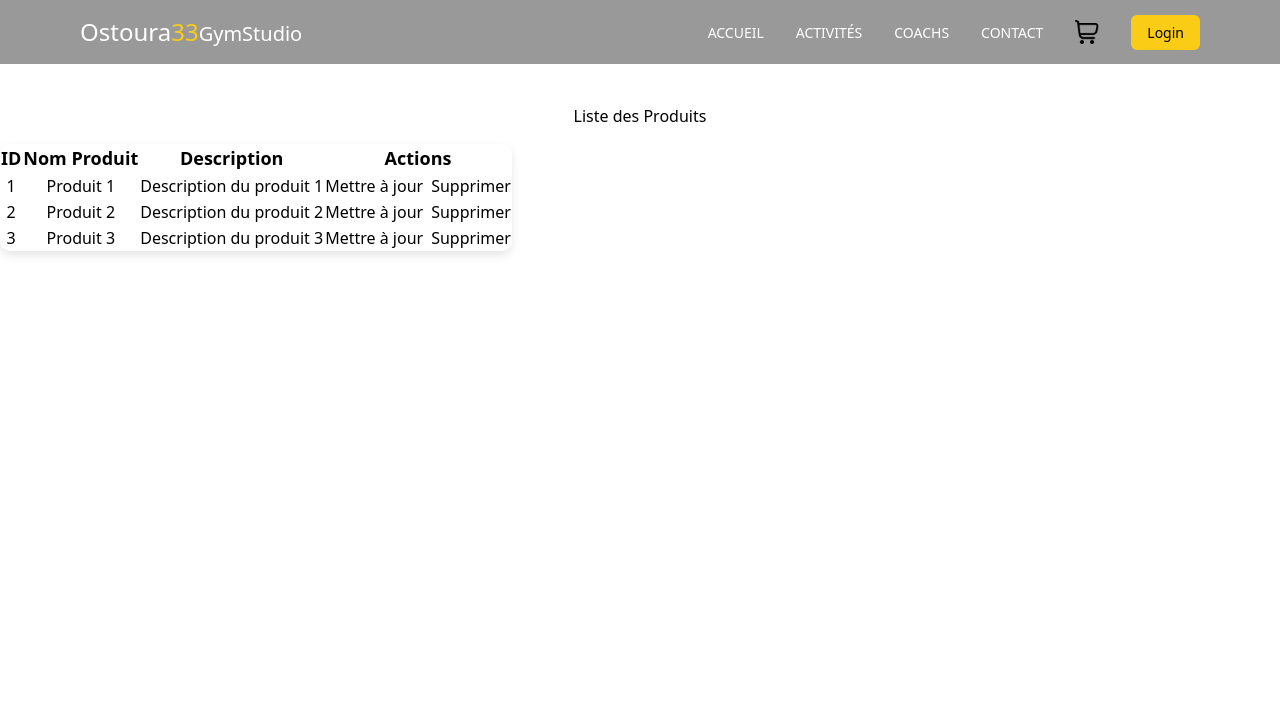
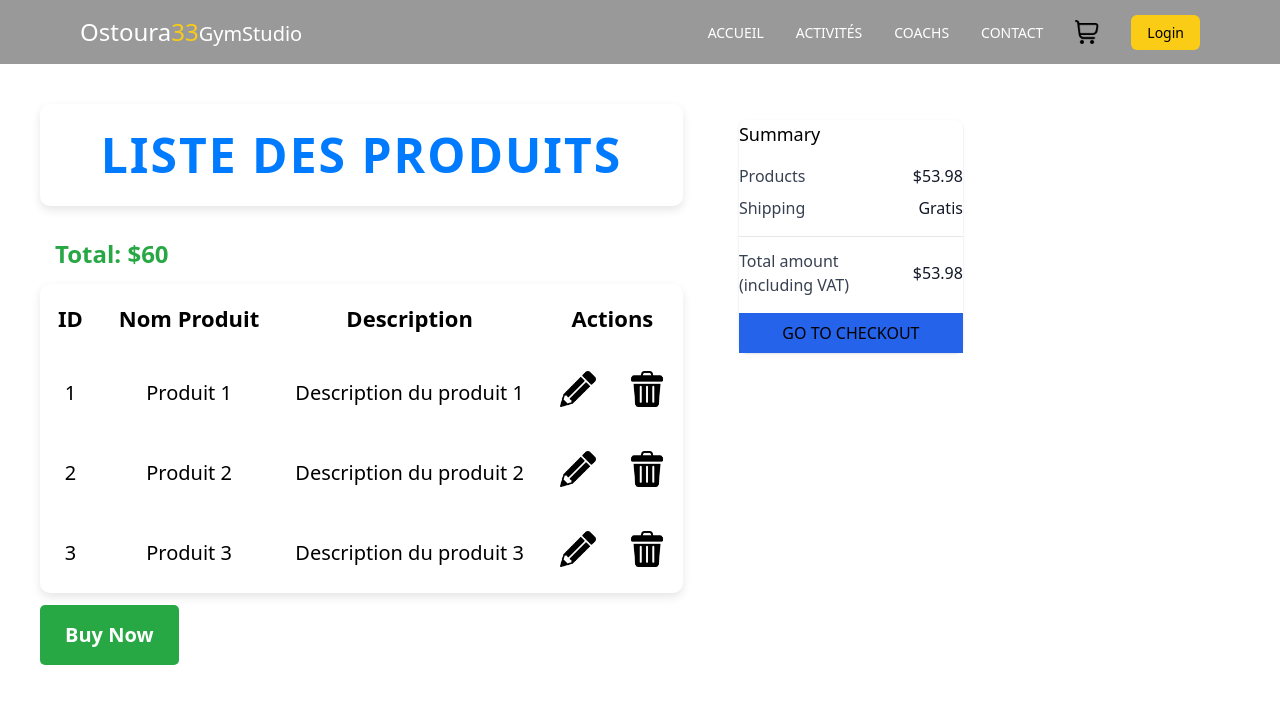
Before and after one commit to ProjetSpringBoot/GestionSalleDeSport, a React (Create React App) app in the folder Client/: page /ShoppingCart in a window 1280 px wide. Shown: the top 704 px of the page. Built offline with nearby package versions, Linux system fonts and the light colour scheme.

Commit message:
shopping card

```diff
--- a/Client/src/Components/ShoppingCart.js
+++ b/Client/src/Components/ShoppingCart.js
@@ -1,12 +1,52 @@
 import React, { useState } from 'react';
-import { Button, Table } from 'react-bootstrap';
+import { Table, Button, Card } from 'react-bootstrap';
 import Navbar from './NavBar';
+import TrashIcon from '../drawable/trash-can.png';
+import pencilIcon from '../drawable/pencil.png';
+
+const CheckoutSummary = () => {
+  return (
+    <div className="w-64 p-4">
+      <Card className="bg-white rounded-lg shadow">
+        <Card.Body>
+          <Card.Title className="text-lg font-medium mb-4">Summary</Card.Title>
+
+          <div className="space-y-2 mb-4">
+            <div className="flex justify-between items-center">
+              <span className="text-gray-700">Products</span>
+              <span className="text-gray-900">${53.98}</span>
+            </div>
+
+            <div className="flex justify-between items-center">
+              <span className="text-gray-700">Shipping</span>
+              <span className="text-gray-900">Gratis</span>
+            </div>
+          </div>
+
+          <div className="pt-3 border-t border-gray-200">
+            <div className="flex justify-between items-center mb-4">
+              <span className="text-gray-700">Total amount<br />(including VAT)</span>
+              <span className="text-gray-900 font-medium">${53.98}</span>
+            </div>
+
+            <Button
+              variant="primary"
+              className="w-full py-2 bg-blue-600 hover:bg-blue-700"
+            >
+              GO TO CHECKOUT
+            </Button>
+          </div>
+        </Card.Body>
+      </Card>
+    </div>
+  );
+};
 
 const ShoppingCart = () => {
   const [products, setProducts] = useState([
-    { id: 1, name: 'Produit 1', description: 'Description du produit 1' },
-    { id: 2, name: 'Produit 2', description: 'Description du produit 2' },
-    { id: 3, name: 'Produit 3', description: 'Description du produit 3' }
+    { id: 1, name: 'Produit 1', description: 'Description du produit 1', price: 10 },
+    { id: 2, name: 'Produit 2', description: 'Description du produit 2', price: 20 },
+    { id: 3, name: 'Produit 3', description: 'Description du produit 3', price: 30 }
   ]);
 
   const handleDelete = (id) => {
@@ -17,13 +57,35 @@ const ShoppingCart = () => {
     alert(`Mettre à jour le produit avec ID ${id}`);
   };
 
+  const handleBuy = () => {
+    alert('Achats effectués!');
+  };
+
+  // Calculate the total price of all products in the cart
+  const totalPrice = products.reduce((total, product) => total + product.price, 0);
+
   return (
-    <div >
-      <Navbar/>
-    <div className="container mt-10 d-flex justify-content-center align-items-center" style={{ height: '100vh' }}>
-      <h2 className="text-center mb-4 text-primary font-weight-bold">Liste des Produits</h2>
-      <Table striped bordered hover responsive className="table-responsive-sm w-75 table-bordered shadow-lg rounded justify-content-center ">
-        <thead className=" text-black">
+    <div>
+      <Navbar />
+      <div className="container-fluid m-10 d-flex justify-content-center align-items-center">
+        <div className="d-flex w-100 justify-content-between align-items-start">
+          <div className="left-section">
+            <h2 className="styled-title">Liste des Produits</h2>
+
+            {/* Create a container for the total price */}
+            <div className="total-container mb-3">
+              <h3 className="total-title">Total: ${totalPrice}</h3>
+            </div>
+
+            <div className="table-container">
+              <Table
+                  striped
+                  bordered
+                  hover
+                  responsive
+                  className="shadow-lg rounded custom-table w-100"
+                >
+                  <thead className="text-black">
                     <tr>
                       <th>ID</th>
                       <th>Nom Produit</th>
@@ -38,33 +100,59 @@ const ShoppingCart = () => {
                         <td>{product.name}</td>
                         <td>{product.description}</td>
                         <td>
-                <Button variant="warning" className="me-2" onClick={() => handleUpdate(product.id)}>Mettre à jour</Button>
-                <Button variant="danger" onClick={() => handleDelete(product.id)}>Supprimer</Button>
+                          <button className="update-btn me-2" onClick={() => handleUpdate(product.id)}>
+                            <img src={pencilIcon} alt="Mettre à jour" className="delete-icon" />
+                          </button>
+
+                          <button className="custom-delete-btn" onClick={() => handleDelete(product.id)}>
+                            <img src={TrashIcon} alt="Supprimer" className="delete-icon icon-spacing" />
+                          </button>
                         </td>
                       </tr>
                     ))}
                   </tbody>
                 </Table>
+                {/* Buy Now button placed below the table */}
+                <Button
+                  variant="primary"
+                  className="mt-3 custom-buy-btn"
+                  onClick={handleBuy}
+                >
+                  Buy Now
+                </Button>
+            </div>
+          </div>
+
+          {/* Checkout Summary on the right */}
+          <div className="right-section">
+            <CheckoutSummary />
+          </div>
+        </div>
+      </div>
 
       <style>{`
+        .icon-spacing {
+          margin-left: 25px;
+        }
+        .container-fluid {
+          max-width: 90%;
+        }
+        .custom-table {
+          font-size: 20px; /* Increased font size for the table */
+        }
         .hover-table-row:hover {
           background-color: #f1f1f1;
           transition: background-color 0.3s ease;
         }
-        .btn-warning:hover {
-          background-color: #e6a900;
-        }
-        .btn-danger:hover {
-          background-color: #c82333;
-        }
         .table th, .table td {
           text-align: center;
+          padding: 18px; /* Increased padding */
         }
         .table th {
-          font-size: 18px;
+          font-size: 22px; /* Increased font size for table header */
         }
         .table td {
-          font-size: 16px;
+          font-size: 20px; /* Increased font size for table data */
         }
         .shadow-lg {
           box-shadow: 0 4px 10px rgba(0, 0, 0, 0.1);
@@ -72,11 +160,101 @@ const ShoppingCart = () => {
         .rounded {
           border-radius: 10px;
         }
-           .table-responsive-sm {
-          max-width: 100%;
+        .delete-icon {
+          width: 36px; /* Increased size for icons */
+          height: 36px;
+        }
+
+        /* Stylish Button */
+        .custom-buy-btn {
+          background-color: #28a745;
+          border: none;
+          color: white;
+          font-size: 20px; /* Increased font size for button */
+          font-weight: bold;
+          padding: 15px 25px; /* Increased padding */
+          border-radius: 5px;
+          transition: all 0.3s ease;
+        }
+
+        .custom-buy-btn:hover {
+          background-color: #218838;
+          transform: scale(1.05);
+          box-shadow: 0 4px 12px rgba(0, 0, 0, 0.1);
+        }
+
+        .custom-buy-btn:focus {
+          outline: none;
+        }
+
+        .custom-buy-btn:active {
+          transform: scale(1);
+        }
+
+        .styled-title {
+          color: #007bff; /* Primary blue color */
+          font-weight: bold; /* Bold font */
+          font-size: 3rem; /* Increased font size */
+          text-transform: uppercase; /* Uppercase letters */
+          letter-spacing: 2px; /* Increased spacing between letters */
+          padding: 15px 25px; /* Larger padding */
+          border-radius: 10px; /* Rounded corners */
+          text-align: center; /* Center text */
+          margin-bottom: 30px; /* Increased space below title */
+          box-shadow: 0 4px 10px rgba(0, 0, 0, 0.1); /* Subtle shadow */
+          transition: all 0.3s ease; /* Smooth transition for hover */
+        }
+
+        /* Hover effect */
+        .styled-title:hover {
+          box-shadow: 0 6px 16px rgba(0, 0, 0, 0.2); /* Stronger shadow on hover */
+        }
+
+        /* Container for the total */
+        .total-container {
+          display: flex;
+          justify-content: flex-start;
+          align-items: center;
+          width: 100%;
+          padding-left: 15px; /* Padding from the left */
+        }
+
+        .total-title {
+          font-size: 24px;
+          font-weight: bold;
+          color: #28a745;
+        }
+
+        /* Layout for left and right sections */
+        .d-flex {
+          display: flex;
+          justify-content: space-between;
+        }
+
+        .left-section {
+          flex: 1;
+          padding-right: 20px;
+        }
+
+        .right-section {
+          width: 300px;
+          padding-left: 20px;
+        }
+
+        /* Responsive adjustments */
+        @media (max-width: 768px) {
+          .styled-title {
+            font-size: 2.5rem; /* Slightly smaller font size on mobile */
+            padding: 12px 20px; /* Smaller padding on mobile */
+          }
+          .custom-table {
+            font-size: 18px; /* Slightly smaller font size on mobile */
+          }
+          .table th, .table td {
+            padding: 12px; /* Reduced padding on mobile */
+          }
         }
       `}</style>
-    </div>
     </div>
   );
 };
```
Also changed, not shown: Client/src/drawable/pencil.png (added), Client/src/drawable/trash-can.png (added). Lines whose indentation alone changed are shown as unchanged.
